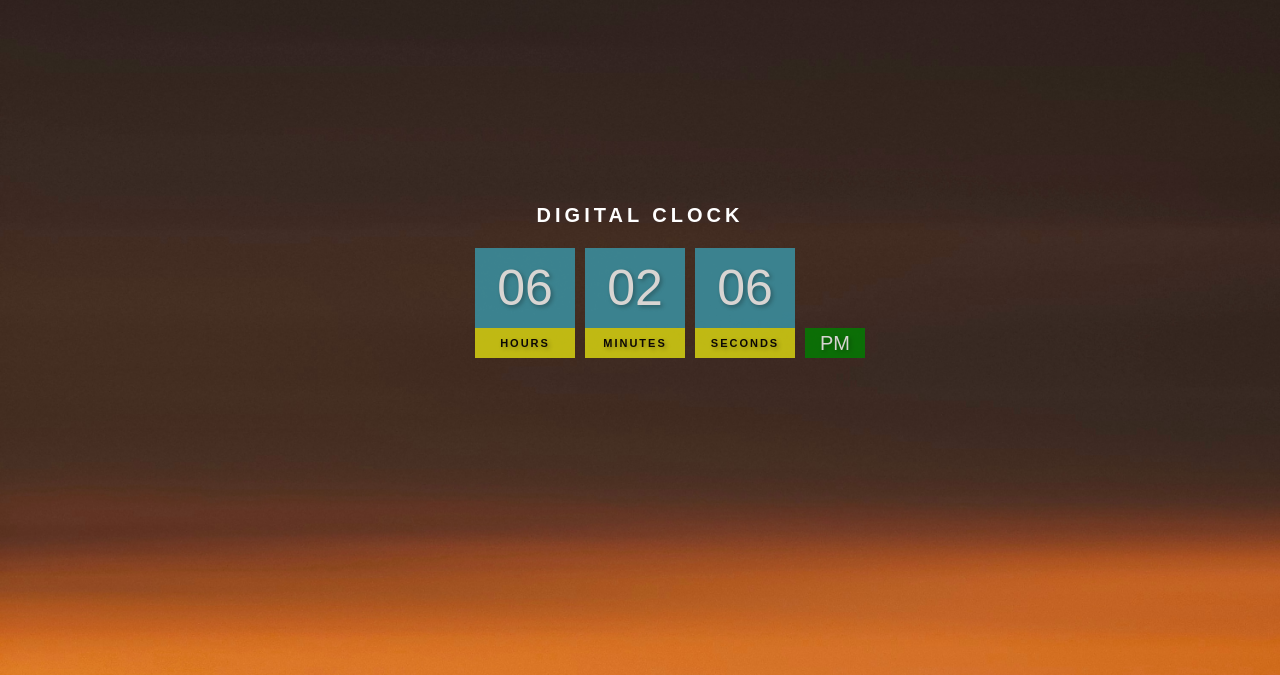
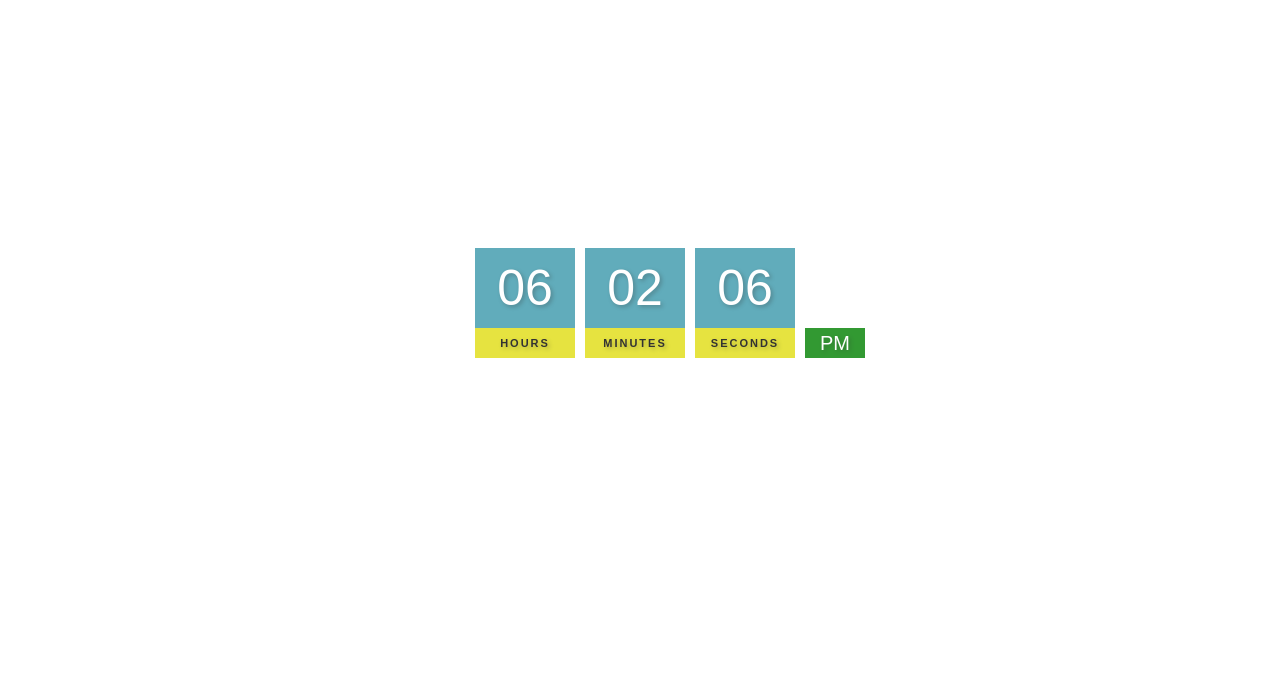
Before and after one commit to avdheshh/DIGITAL-CLOCK, a plain HTML site: page index.html in a window 1280 px wide. Shown: the part 125-800 px from the top of the page. Drawn offline with Linux system fonts and the light colour scheme.

Commit message:
Update style.css

```diff
--- a/style.css
+++ b/style.css
@@ -6,9 +6,9 @@ body {
     align-items: center;
     height: 100vh;
     justify-content: center;
-    background-image: url("image.jpg");
+/*     background-image: url("image.jpg");
     background-size: cover;
-    overflow: hidden;
+    overflow: hidden; */
 }
 
 h2 {
```
